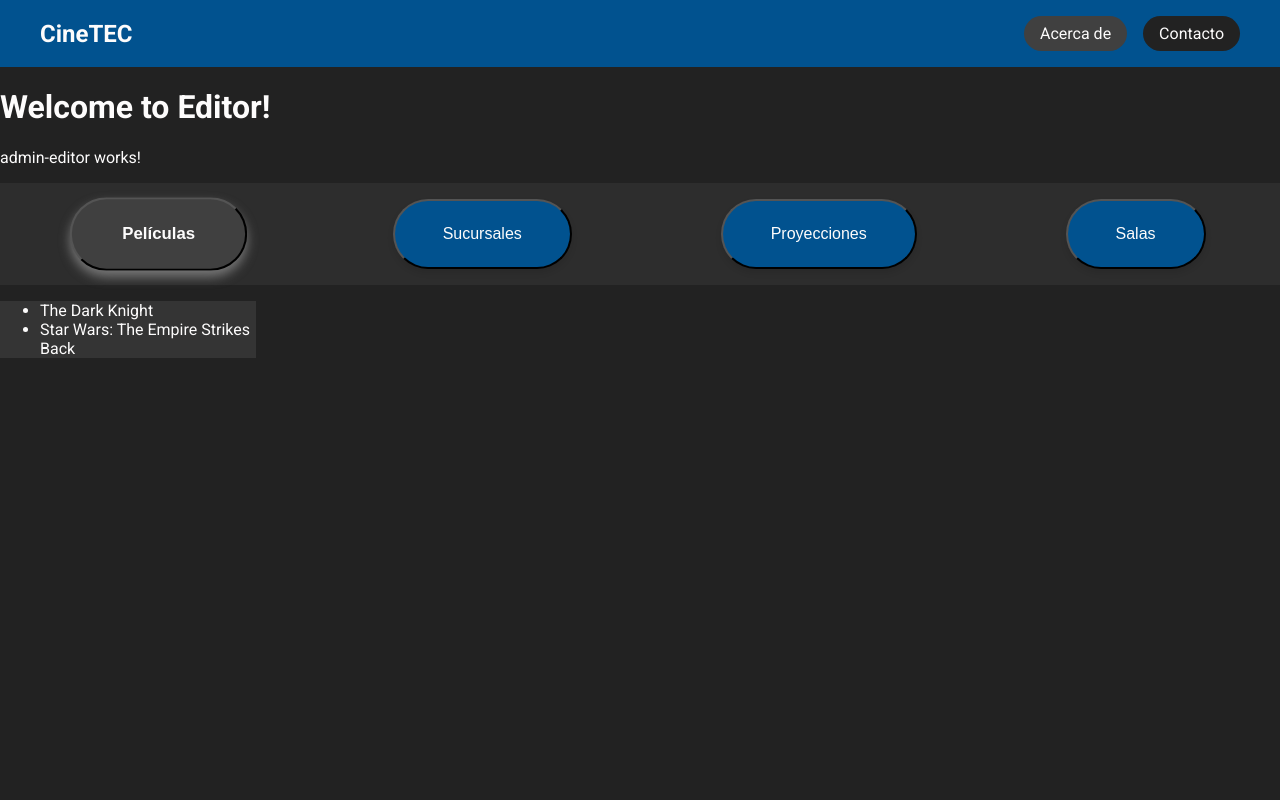
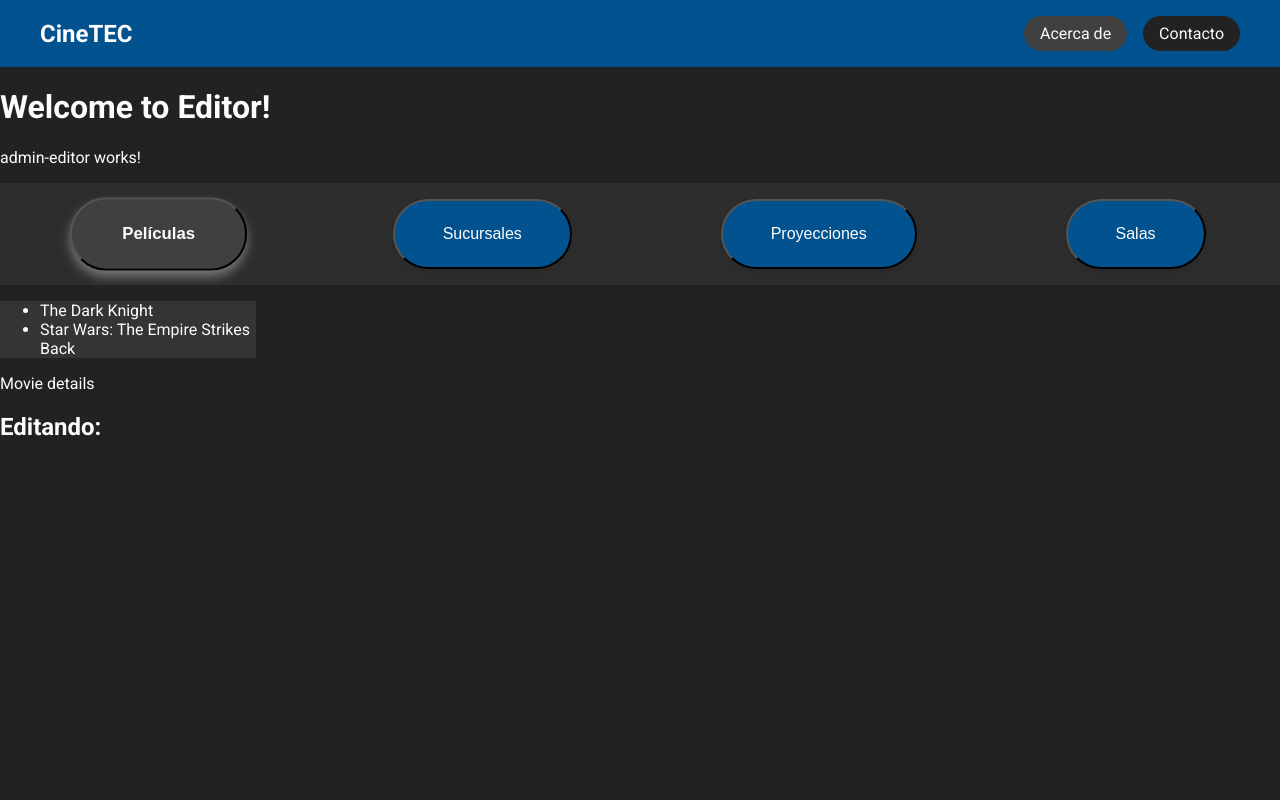
Before and after one commit to Carlos12001/CineTEC, an Angular app in the folder web/CineTEC/: page /admin/editor in a window 1280 px wide. Both pictures are taken after a click on the button "Películas". Shown: the top 800 px of the page. Built offline with nearby package versions, Linux system fonts and the light colour scheme.

Commit message:
feat: show editor

```diff
--- a/web/CineTEC/src/app/admin-editor/admin-editor.component.html
+++ b/web/CineTEC/src/app/admin-editor/admin-editor.component.html
@@ -22,7 +22,10 @@
       </ul>
     </div>
     <div class="editor">
-      <!-- Contenido del editor -->
+      <div *ngIf="selectedEntity === 'movies'">
+        Movie details
+        <h2>Editando: {{ selectedMovie?.oname }}</h2>
+      </div>
     </div>
   </div>
 </div>
--- a/web/CineTEC/src/app/admin-editor/admin-editor.component.ts
+++ b/web/CineTEC/src/app/admin-editor/admin-editor.component.ts
@@ -9,7 +9,11 @@ import { Movie, moviesExample } from '../models/movies.model';
 })
 export class AdminEditorComponent implements OnInit {
   dataAdmin: Admin | undefined;
+  selectedMovie: Movie | null = null;
   selectedEntity: string = '';
+  selectMovie(movie: Movie) {
+    this.selectedMovie = movie;
+  }
 
   // Lista de entidades
   entities = [
```
Also changed, not shown: 1 other file (tests, documents, lock files or other folders).
